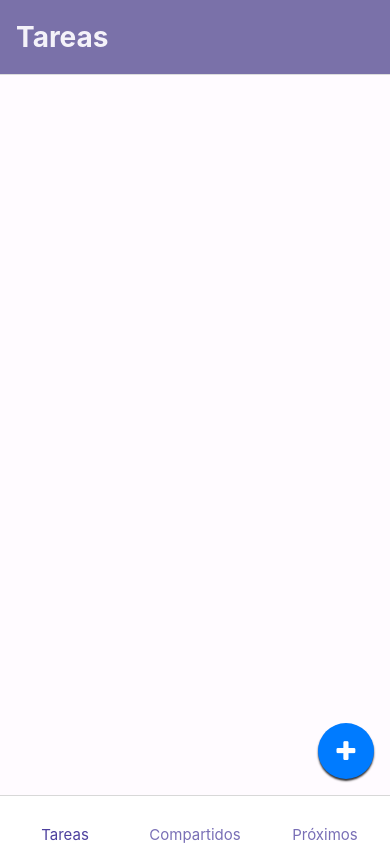
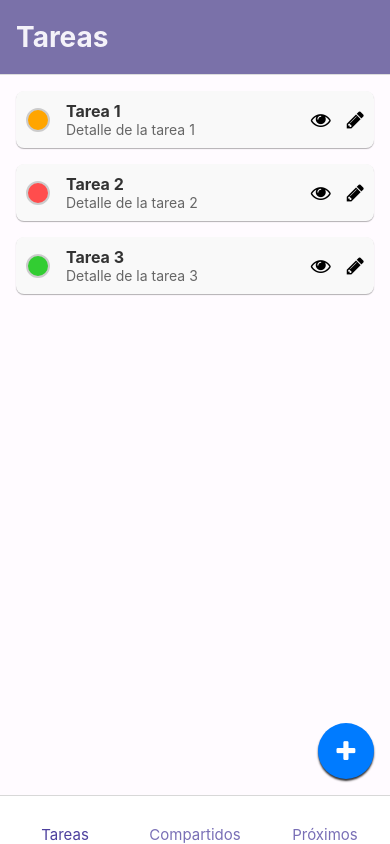
Before and after one commit to Kutik-Gomez/frontend-to-do, a React Native app: screen /TareasPagina in a window 390 px wide. Built offline with nearby package versions, Linux system fonts and the light colour scheme; some icons are missing.

Commit message:
componente lista para tareas

```diff
--- /dev/null
+++ b/components/ListaTareas.js
@@ -0,0 +1,232 @@
+import React, { useState } from 'react';
+import { View, Text, TouchableOpacity, Modal, StyleSheet, TextInput } from 'react-native';
+import { FontAwesome } from '@expo/vector-icons';
+import styles from '../styles/ListaEstilos'; // Importa los estilos
+
+export default function ListaTareas() {
+  const [tareas, setTareas] = useState([
+    {
+      id: 1,
+      titulo: "Tarea 1",
+      descripcion: "Detalle de la tarea 1",
+      estado: "pendiente",
+      fecha_vencimiento: null,
+      fecha_creacion: "2024-08-20T00:02:30.697Z",
+      prioridad: "media",
+      usuario_id: "Zdyytjwg0hvebyBK1tnb",
+      completada: false,
+    },
+    {
+      id: 2,
+      titulo: "Tarea 2",
+      descripcion: "Detalle de la tarea 2",
+      estado: "pendiente",
+      fecha_vencimiento: null,
+      fecha_creacion: "2024-08-20T00:02:30.697Z",
+      prioridad: "alta",
+      usuario_id: "Zdyytjwg0hvebyBK1tnb",
+      completada: false,
+    },
+    {
+      id: 3,
+      titulo: "Tarea 3",
+      descripcion: "Detalle de la tarea 3",
+      estado: "pendiente",
+      fecha_vencimiento: null,
+      fecha_creacion: "2024-08-20T00:02:30.697Z",
+      prioridad: "baja",
+      usuario_id: "Zdyytjwg0hvebyBK1tnb",
+      completada: false,
+    },
+  ]);
+
+  const [selectedTarea, setSelectedTarea] = useState(null);
+  const [modalVisible, setModalVisible] = useState(false);
+  const [editModalVisible, setEditModalVisible] = useState(false);
+  const [editableTarea, setEditableTarea] = useState({});
+
+  // Función para eliminar una tarea
+  const eliminarTarea = (id) => {
+    setTareas(prevTareas => prevTareas.filter(tarea => tarea.id !== id));
+  };
+
+  // Función para manejar el clic en el checkbox y mostrar el visto antes de eliminar
+  const toggleCompletion = (tarea) => {
+    setTareas(prevTareas =>
+      prevTareas.map(t =>
+        t.id === tarea.id ? { ...t, completada: !t.completada } : t
+      )
+    );
+
+    setTimeout(() => {
+      eliminarTarea(tarea.id);
+    }, 500); // Espera 500ms antes de eliminar la tarea para que se vea el visto
+  };
+
+  // Función para mostrar los detalles de una tarea
+  const mostrarDetalles = (tarea) => {
+    setSelectedTarea(tarea);
+    setModalVisible(true);
+  };
+
+  // Función para mostrar el modal de edición de una tarea
+  const mostrarEdicion = (tarea) => {
+    setEditableTarea(tarea);
+    setEditModalVisible(true);
+  };
+
+  // Función para actualizar la tarea
+  const actualizarTarea = () => {
+    setTareas(prevTareas => prevTareas.map(tarea =>
+      tarea.id === editableTarea.id ? editableTarea : tarea
+    ));
+    setEditModalVisible(false);
+  };
+
+  // Función para obtener el color según la prioridad
+  const getCheckboxColor = (prioridad) => {
+    switch (prioridad) {
+      case "alta":
+        return "#ff4d4d"; // Rojo
+      case "media":
+        return "#ffa500"; // Naranja
+      case "baja":
+        return "#32cd32"; // Verde
+      default:
+        return "#ccc"; // Color por defecto (gris)
+    }
+  };
+
+  return (
+    <View>
+      {tareas.map(tarea => (
+        <View key={tarea.id} style={styles.itemContainer}>
+          <View style={styles.checkboxContainer}>
+            <TouchableOpacity
+              style={[styles.checkbox, { backgroundColor: getCheckboxColor(tarea.prioridad) }]}
+              onPress={() => toggleCompletion(tarea)} // Muestra el visto antes de eliminar
+            >
+              {tarea.completada && (
+                <FontAwesome name="check" size={16} color="white" />
+              )}
+            </TouchableOpacity>
+          </View>
+          <View style={styles.textContainer}>
+            <Text style={styles.title}>{tarea.titulo}</Text>
+            <Text style={styles.description}>{tarea.descripcion}</Text>
+          </View>
+          <TouchableOpacity style={styles.iconContainer} onPress={() => mostrarDetalles(tarea)}>
+            <FontAwesome name="eye" size={20} color="#000" />
+          </TouchableOpacity>
+          <TouchableOpacity style={styles.iconContainer} onPress={() => mostrarEdicion(tarea)}>
+            <FontAwesome name="pencil" size={20} color="#000" />
+          </TouchableOpacity>
+        </View>
+      ))}
+
+      {/* Modal para Detalles */}
+      {selectedTarea && (
+        <Modal
+          animationType="slide"
+          transparent={true}
+          visible={modalVisible}
+          onRequestClose={() => setModalVisible(false)}
+        >
+          <View style={modalStyles.centeredView}>
+            <View style={modalStyles.modalView}>
+              <Text style={modalStyles.modalTitle}>{selectedTarea.titulo}</Text>
+              <Text>{selectedTarea.descripcion}</Text>
+              <Text>Prioridad: {selectedTarea.prioridad}</Text>
+              <TouchableOpacity
+                style={modalStyles.button}
+                onPress={() => setModalVisible(false)}
+              >
+                <Text style={modalStyles.buttonText}>Cerrar</Text>
+              </TouchableOpacity>
+            </View>
+          </View>
+        </Modal>
+      )}
+
+      {/* Modal para Edición */}
+      <Modal
+        animationType="slide"
+        transparent={true}
+        visible={editModalVisible}
+        onRequestClose={() => setEditModalVisible(false)}
+      >
+        <View style={modalStyles.centeredView}>
+          <View style={modalStyles.modalView}>
+            <TextInput
+              style={modalStyles.input}
+              value={editableTarea.titulo}
+              onChangeText={(text) => setEditableTarea({ ...editableTarea, titulo: text })}
+            />
+            <TextInput
+              style={modalStyles.input}
+              value={editableTarea.descripcion}
+              onChangeText={(text) => setEditableTarea({ ...editableTarea, descripcion: text })}
+            />
+            <TouchableOpacity
+              style={modalStyles.button}
+              onPress={actualizarTarea}
+            >
+              <Text style={modalStyles.buttonText}>Actualizar</Text>
+            </TouchableOpacity>
+            <TouchableOpacity
+              style={modalStyles.button}
+              onPress={() => setEditModalVisible(false)}
+            >
+              <Text style={modalStyles.buttonText}>Cerrar</Text>
+            </TouchableOpacity>
+          </View>
+        </View>
+      </Modal>
+    </View>
+  );
+}
+
+const modalStyles = StyleSheet.create({
+  centeredView: {
+    flex: 1,
+    justifyContent: 'center',
+    alignItems: 'center',
+    backgroundColor: 'rgba(0, 0, 0, 0.5)',
+  },
+  modalView: {
+    width: 300,
+    backgroundColor: 'white',
+    borderRadius: 8,
+    padding: 20,
+    alignItems: 'center',
+    shadowColor: '#000',
+    shadowOffset: { width: 0, height: 2 },
+    shadowOpacity: 0.25,
+    shadowRadius: 4,
+    elevation: 5,
+  },
+  modalTitle: {
+    fontSize: 18,
+    fontWeight: 'bold',
+    marginBottom: 10,
+  },
+  input: {
+    width: '100%',
+    borderBottomWidth: 1,
+    borderColor: '#ccc',
+    marginBottom: 10,
+    padding: 5,
+  },
+  button: {
+    backgroundColor: '#2196F3',
+    borderRadius: 5,
+    padding: 10,
+    marginTop: 10,
+    width: '100%',
+    alignItems: 'center',
+  },
+  buttonText: {
+    color: 'white',
+    fontWeight: 'bold',
+  },
+});
--- a/screens/TareasPagina.js
+++ b/screens/TareasPagina.js
@@ -1,20 +1,21 @@
 import React from "react";
 import { View, Text, StyleSheet, TouchableOpacity } from "react-native";
 import colors from "../styles/colors"; // Importa los colores globales
-import { FontAwesome } from '@expo/vector-icons'; // Asegúrate de tener instalada la librería
+import { FontAwesome } from '@expo/vector-icons';
+import ListaTareas from "../components/ListaTareas"; // Importa el componente ListaTareas
 
-export default function TareasPagina({ navigation }) { // Añade navigation como prop
+export default function TareasPagina({ navigation }) {
   return (
     <View style={styles.container}>
       <View style={styles.header}>
         <Text style={styles.title}>Tareas</Text>
       </View>
       <View style={styles.content}>
-        {/* Aquí puedes agregar el contenido de la página */}
+        <ListaTareas /> {/* Usa el componente ListaTareas */}
       </View>
       <TouchableOpacity
         style={styles.fab}
-        onPress={() => navigation.navigate("FormularioTarea")} // Navega a FormularioTarea
+        onPress={() => navigation.navigate("FormularioTarea")}
       >
         <FontAwesome name="plus" size={24} color="white" />
       </TouchableOpacity>
@@ -25,23 +26,23 @@ export default function TareasPagina({ navigation }) { // Añade navigation como
 const styles = StyleSheet.create({
   container: {
     flex: 1,
-    backgroundColor: colors.containerBackground, // Usa el color global para el fondo del contenedor
+    backgroundColor: colors.containerBackground,
   },
   header: {
-    backgroundColor: colors.headerBackground, // Usa el color global para el fondo del encabezado
+    backgroundColor: colors.headerBackground,
     paddingHorizontal: 16,
     paddingVertical: 20,
     borderBottomWidth: 1,
-    borderBottomColor: colors.headerBorderBottom, // Usa el color global para la línea inferior del encabezado
+    borderBottomColor: colors.headerBorderBottom,
   },
   title: {
     fontSize: 28,
     fontWeight: 'bold',
-    color: colors.titleColor, // Usa el color global para el texto del título
+    color: colors.titleColor,
   },
   content: {
     flex: 1,
-    backgroundColor: colors.contentBackground, // Usa el color global para el fondo del contenido
+    backgroundColor: colors.contentBackground,
     padding: 16,
   },
   fab: {
@@ -52,10 +53,10 @@ const styles = StyleSheet.create({
     justifyContent: 'center',
     right: 16,
     bottom: 16,
-    backgroundColor: '#007bff', // Color azul para el botón flotante, puedes usar un color de tu paleta
+    backgroundColor: '#007bff',
     borderRadius: 28,
-    elevation: 5, // Sombra en Android
-    shadowColor: '#000', // Sombra en iOS
+    elevation: 5,
+    shadowColor: '#000',
     shadowOffset: { width: 0, height: 2 },
     shadowOpacity: 0.8,
     shadowRadius: 2,
--- /dev/null
+++ b/styles/ListaEstilos.js
@@ -0,0 +1,47 @@
+import { StyleSheet } from 'react-native';
+
+const styles = StyleSheet.create({
+  itemContainer: {
+    flexDirection: 'row',
+    alignItems: 'center',
+    marginBottom: 16,
+    padding: 10,
+    backgroundColor: '#f9f9f9',
+    borderRadius: 8,
+    shadowColor: '#000',
+    shadowOffset: { width: 0, height: 1 },
+    shadowOpacity: 0.3,
+    shadowRadius: 1,
+    elevation: 2,
+  },
+  checkboxContainer: {
+    marginRight: 16,
+  },
+  checkbox: {
+    width: 24,
+    height: 24,
+    borderRadius: 12,
+    borderWidth: 2,
+    borderColor: '#ccc',
+    alignItems: 'center',
+    justifyContent: 'center',
+    backgroundColor: '#007bff', // Color de fondo para cuando está marcada
+  },
+  textContainer: {
+    flex: 1,
+  },
+  title: {
+    fontSize: 16,
+    fontWeight: 'bold',
+    color: '#333',
+  },
+  description: {
+    fontSize: 14,
+    color: '#666',
+  },
+  iconContainer: {
+    marginLeft: 16,
+  },
+});
+
+export default styles;
```
